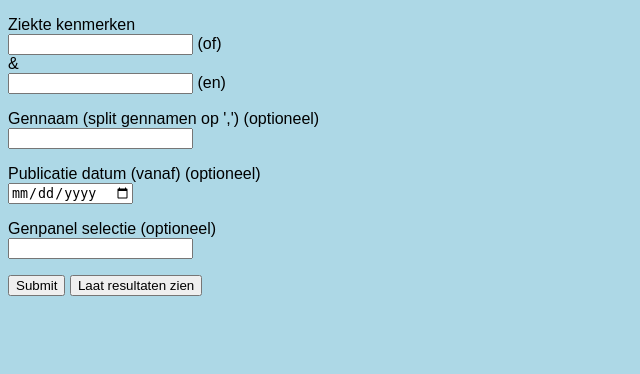
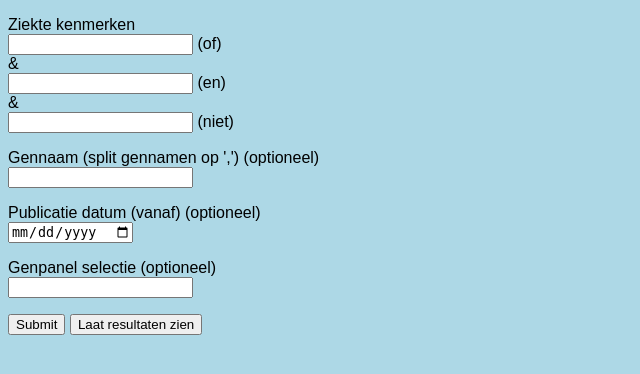
Before and after one commit to LucHengeveld/Blok8Groep8, a Flask app: page / in a window 1280 px wide. Shown: the top 374 px of the page, without its empty margins (0-640 px from the left). Run offline with Flask 2, Linux system fonts and the light colour scheme.

Commit message:
not_search toegevoegd

```diff
--- a/app.py
+++ b/app.py
@@ -16,22 +16,26 @@ def get_filters():
     if request.method == "POST":
         or_search = request.form.get("or_search", "")
         and_search = request.form.get("and_search", "")
+        not_search = request.form.get("not_search", "")
         gene_search = request.form.get("gene_search", "")
         date_search = request.form.get("date_search", "")
         genepanel_search = request.form.get("or_search", "")
         print(or_search)
         print(and_search)
+        print(not_search)
         print(gene_search)
         print(date_search)
         print(genepanel_search)
         return render_template("WebApp.html", or_search=or_search,
                                and_search=and_search,
+                               not_search=not_search,
                                gene_search=gene_search,
                                date_search=date_search,
                                genepanel_search=genepanel_search)
     else:
         return render_template("WebApp.html", or_search="",
                                and_search="",
+                               not_search="",
                                gene_search="",
                                date_search="",
                                genepanel_search="")
--- a/templates/WebApp.html
+++ b/templates/WebApp.html
@@ -17,6 +17,10 @@
             <label>
                 <input type="text" name="and_search">
             </label> (en)<br>
+            &<br>
+            <label>
+                <input type="text" name="not_search">
+            </label> (niet)<br>
         </p>
 
         <p>
@@ -50,6 +54,7 @@
                 "Ingevoerde filters <br>" +
                 "Ziekte kenmerken (of): {{ or_search }} <br>" +
                 "Ziekte kenmerken (en): {{ and_search }} <br>" +
+                "Ziekte kenmerken (niet): {{ not_search }} <br>" +
                 "Gennaam: {{ gene_search }} <br>" +
                 "Publicatie datum: {{ date_search }} <br>" +
                 "Genpanel selectie: {{ genepanel_search }} <br>" +
```
